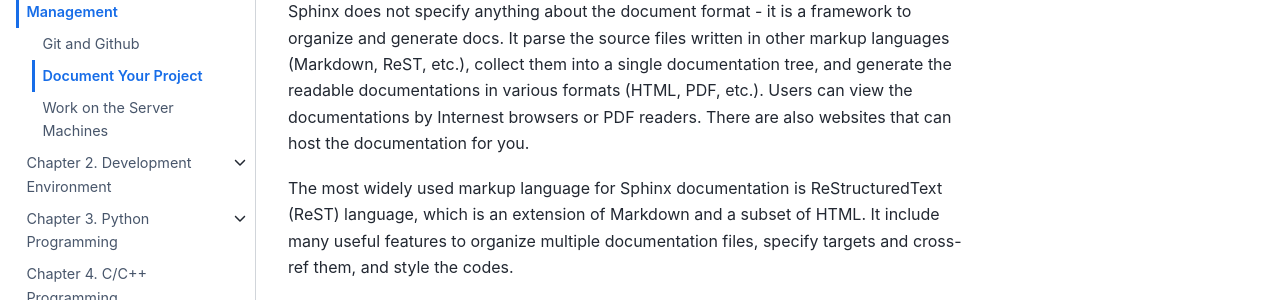
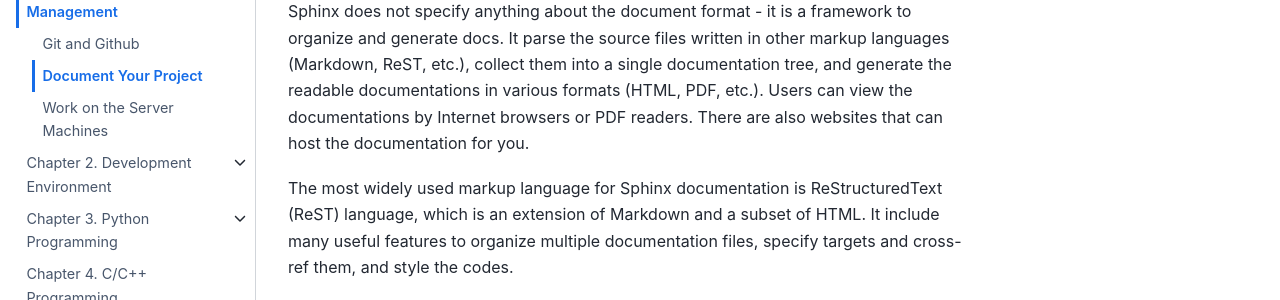
Before and after one commit to ChenYangyao/project-astro-hammer, a Sphinx documentation site: the page built from docs/usage/project-management/document.rst, in a window 1280 px wide and 900 px high, scrolled down 7720 px. Shown: the part 259-559 px from the top of the window. Built offline with Sphinx 7.4.7 and the Sphinx Book theme 1.1.4, drawn with Linux system fonts in a browser that asks for light colours; some of the changed text lies outside the part shown.

Commit message:
Fix a typo

```diff
--- a/docs/usage/project-management/document.rst
+++ b/docs/usage/project-management/document.rst
@@ -368,7 +368,7 @@
 markup languages (Markdown, ReST, etc.),
 collect them into a single documentation tree, and generate the readable documentations
 in various formats (HTML, PDF, etc.). Users can view the documentations
-by Internest browsers or PDF readers. There are also websites that can host
+by Internet browsers or PDF readers. There are also websites that can host
 the documentation for you.
 
 The most widely used markup language for Sphinx documentation is ReStructuredText (ReST)
@@ -491,7 +491,7 @@
   :align: right
 
 Now, the output files are put into :rawtext:`_build/html` folder.
-Open the file :rawtext:`index.html` with your Internest browser to see the rendered
+Open the file :rawtext:`index.html` with your Internet browser to see the rendered
 documentation, as shown in the Figure.
 
 Because currently we only have one doc file :rawtext:`index.rst` in the documentation root,
```
